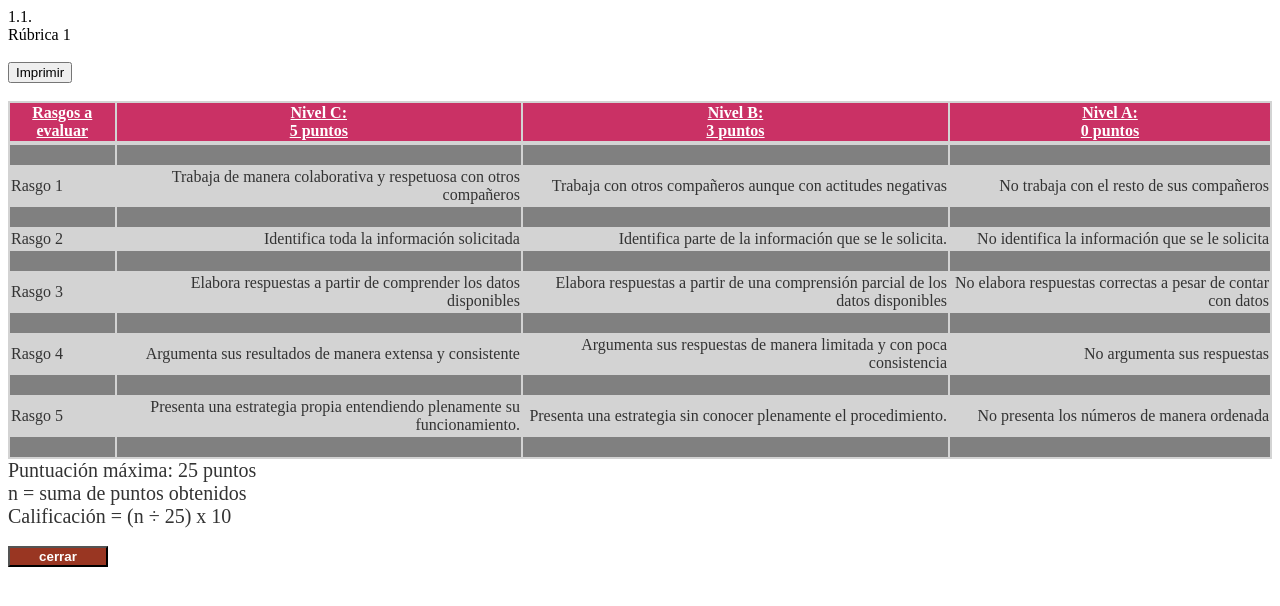
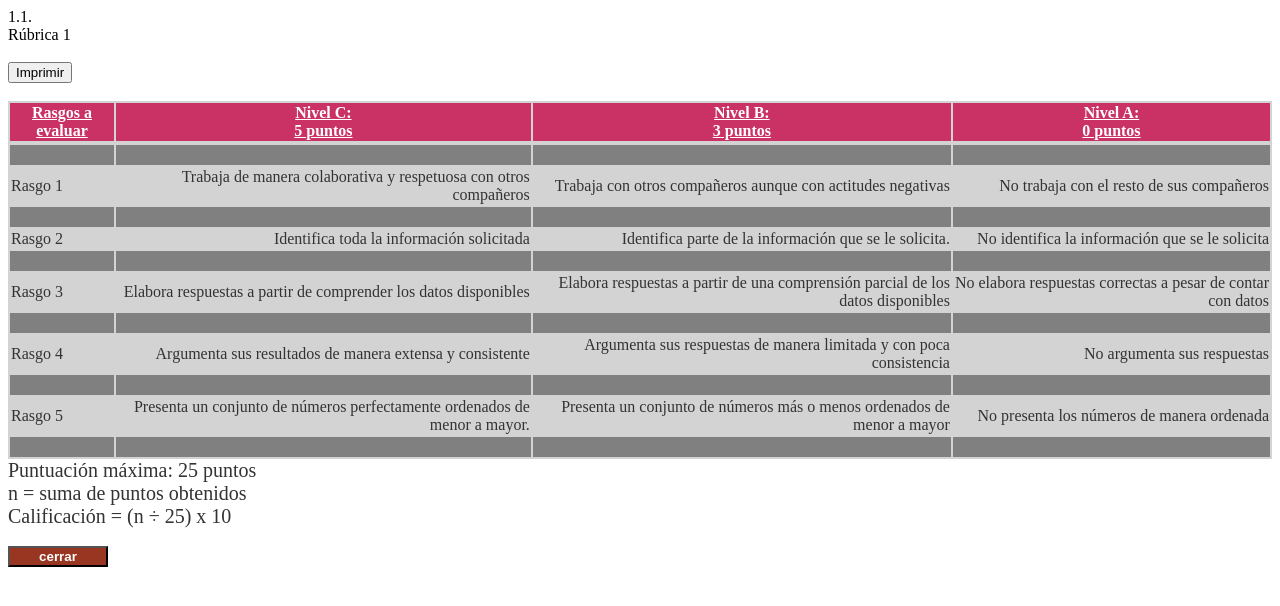
Before and after one commit to renebec/PROByEST2023_2, a plain HTML site: page docs/popA1r1.html in a window 1280 px wide. Drawn offline with Linux system fonts and the light colour scheme.

Commit message:
Add files via upload

```diff
--- a/docs/popA1r1.html
+++ b/docs/popA1r1.html
@@ -36,7 +36,7 @@
             <tr style="background-color:grey"><td align="right"> <br></td><td align="right"> <br></td><td align="right"> </td><td align="right"> </td></tr>
                 <tr><td align="left"> Rasgo 4</td><td align="right">Argumenta sus resultados de manera extensa y consistente</td><td align="right">Argumenta sus respuestas de manera limitada y con poca consistencia</td><td align="right">No argumenta sus respuestas</td></tr>
             <tr style="background-color:grey"><td align="right"> <br></td><td align="right"> <br></td><td align="right"> </td><td align="right"> </td></tr>
-                <tr><td align="left"> Rasgo 5</td><td align="right">Presenta una estrategia propia entendiendo plenamente su funcionamiento.</td><td align="right">Presenta una estrategia sin conocer plenamente el procedimiento.</td><td align="right">No presenta los números de manera ordenada</td></tr>
+                <tr><td align="left"> Rasgo 5</td><td align="right">Presenta un conjunto de números perfectamente ordenados de menor a mayor.</td><td align="right">Presenta un conjunto de números más o menos ordenados de menor a mayor</td><td align="right">No presenta los números de manera ordenada</td></tr>
             <tr style="background-color:grey"><td align="right"> <br></td><td align="right"> <br></td><td align="right"> </td><td align="right"> </td></tr>
                 </table>
 
```
